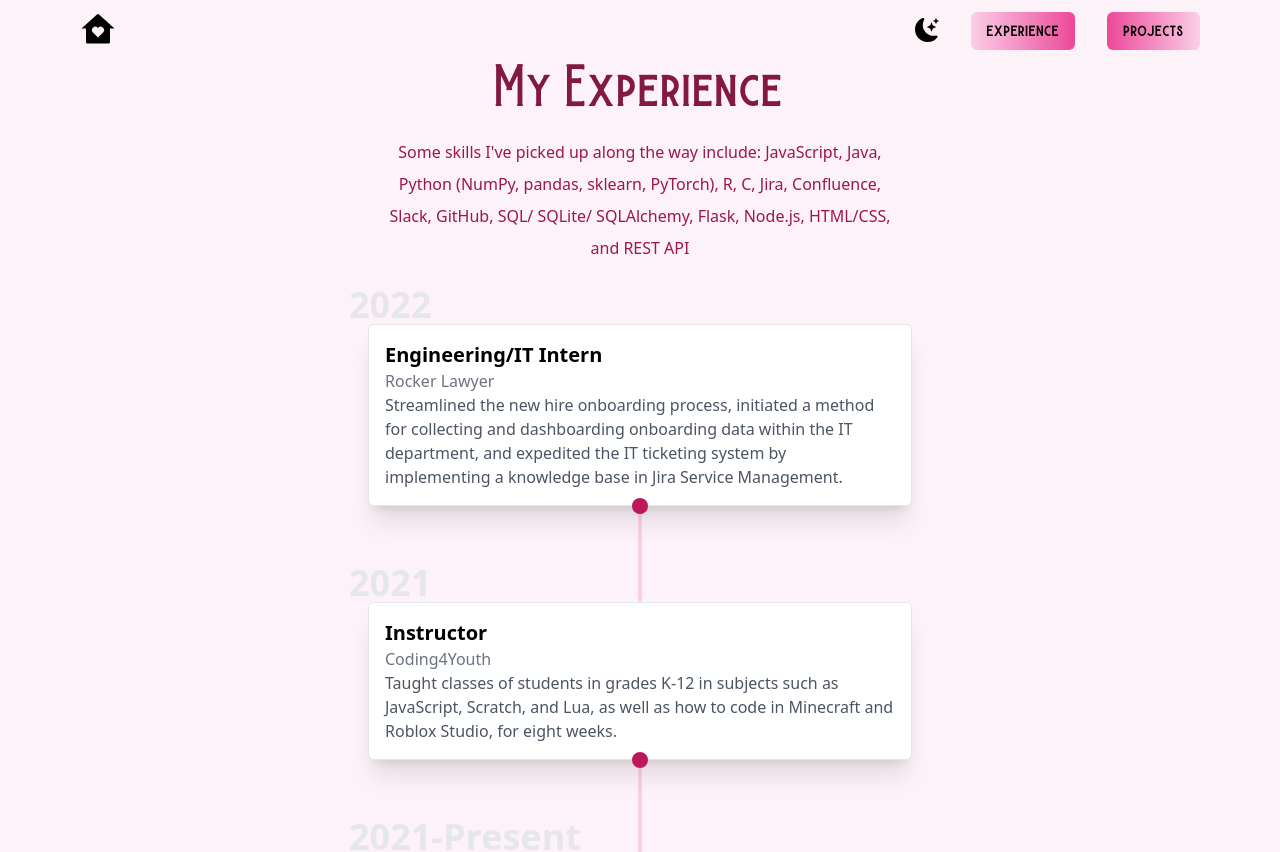
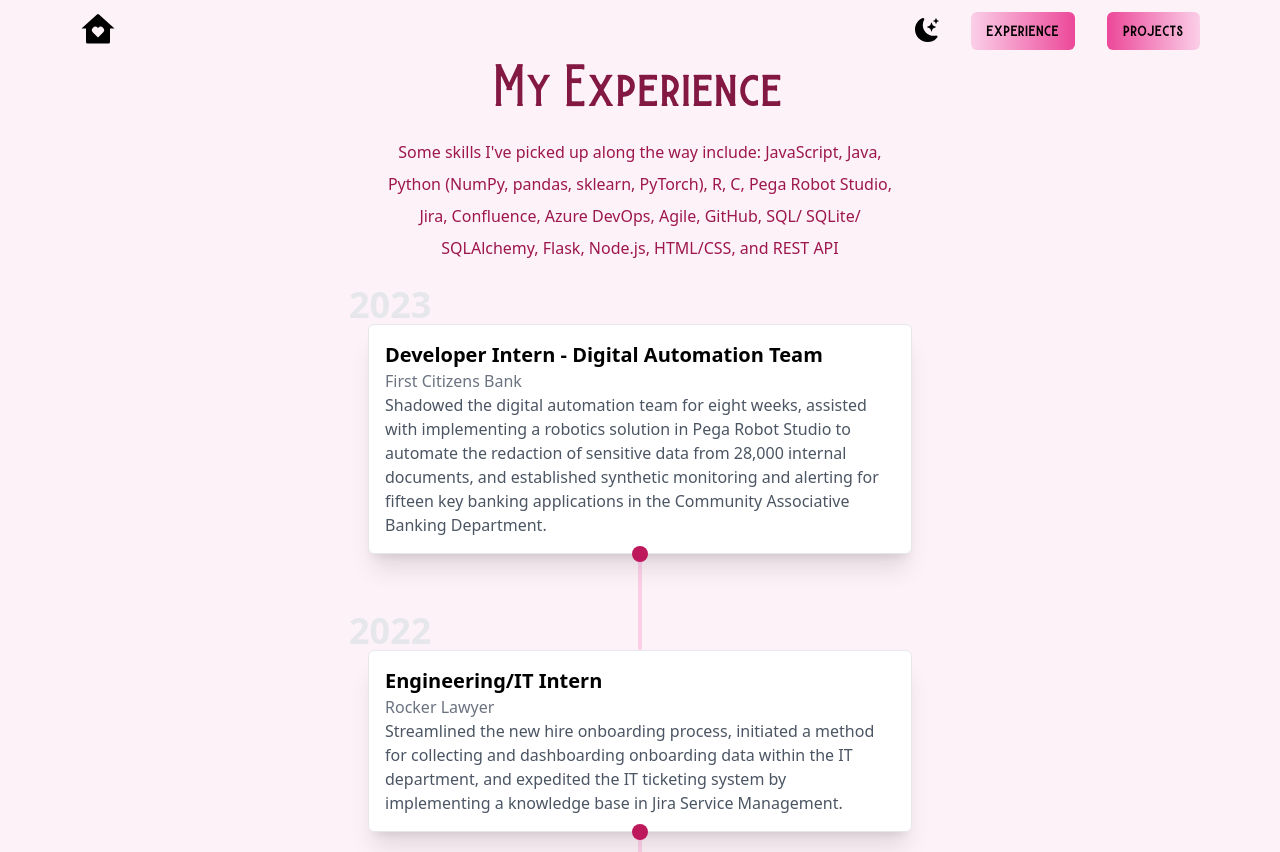
Before and after one commit to evavesely/My-Portfolio-Website, a Next.js app: page /experience in a window 1280 px wide. Shown: the top 852 px of the page. Built offline with nearby package versions, Linux system fonts and the light colour scheme.

Commit message:
new experience

```diff
--- a/constants/data.js
+++ b/constants/data.js
@@ -1,5 +1,11 @@
 const UserData = {
     experience: [
+        {
+          title: "Developer Intern - Digital Automation Team",
+          company: "First Citizens Bank",
+          year: "2023",
+          desc: "Shadowed the digital automation team for eight weeks, assisted with implementing a robotics solution in Pega Robot Studio to automate the redaction of sensitive data from 28,000 internal documents, and established synthetic monitoring and alerting for fifteen key banking applications in the Community Associative Banking Department.",
+        },
         {
           title: "Engineering/IT Intern",
           company: "Rocker Lawyer",
--- a/pages/experience.js
+++ b/pages/experience.js
@@ -9,8 +9,8 @@ export default function Home() {
         <section className=" bg-pink-50 min-h-screen dark:bg-violet-900">
           <Navbar />
           <h1 className="text-4xl -mt-10 mb-10 text-pink-900 font-burtons text-center md:text-5xl dark:text-violet-50">My Experience</h1>
-          <p className="text-md -mt-5 mb-5 text-center max-w-lg mx-auto text-pink-800 leading-8 md:text-l dark:text-violet-200">Some skills I&apos;ve picked up along the way include: JavaScript, Java, Python (NumPy, pandas, sklearn, PyTorch), R, C, Jira, Confluence, Slack,
-          GitHub, SQL/ SQLite/ SQLAlchemy, Flask, Node.js, HTML/CSS, and REST API</p>
+          <p className="text-md -mt-5 mb-5 text-center max-w-lg mx-auto text-pink-800 leading-8 md:text-l dark:text-violet-200">Some skills I&apos;ve picked up along the way include: JavaScript, Java, Python (NumPy, pandas, sklearn, PyTorch), R, C, Pega Robot Studio, Jira, Confluence, Azure DevOps,
+          Agile, GitHub, SQL/ SQLite/ SQLAlchemy, Flask, Node.js, HTML/CSS, and REST API</p>
           <div>
             <div className="grid grid-cols-1 max-w-xl mx-auto pt-10">
               {/* Experience card */}
--- a/pages/index.js
+++ b/pages/index.js
@@ -35,7 +35,7 @@ export default function Home() {
                 <a href="https://github.com/evavesely">
                   <AiFillGithub className="hover:text-6xl" />
                 </a>
-                <a href="https://drive.google.com/file/d/1VUHL5nbnKMk1zi_MVFc1TDIkxQ9o1Kha/view?usp=share_link">
+                <a href="https://drive.google.com/file/d/17EJ_JuzGgtBcr16S-2-TeQq1NlnLAOBB/view?usp=sharing">
                   <AiFillFilePdf className="hover:text-6xl" />
                 </a>
               </div>
```
